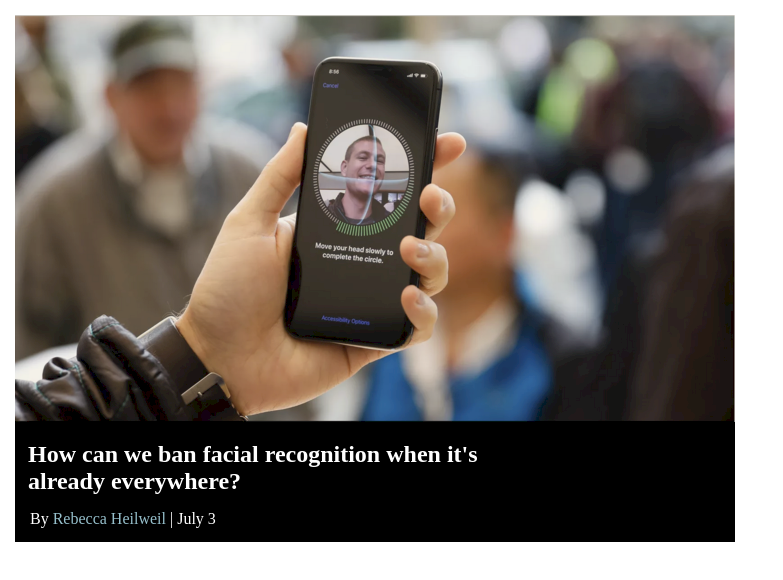
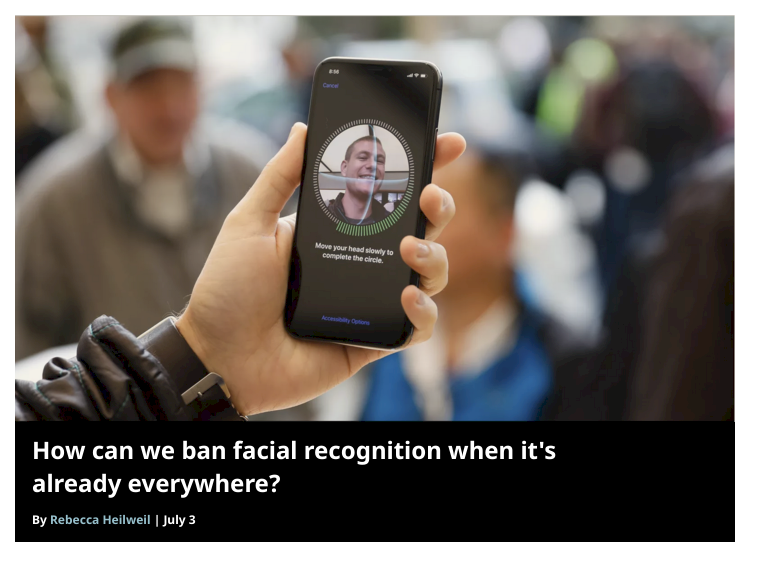
Before and after one commit to balderb/end-of-field2, a plain HTML site: page interface19/index.html in a window 1280 px wide. Shown: the whole page, without its empty margins (0-783 px from the left). Drawn offline with Linux system fonts and the light colour scheme.

Commit message:
adding last few padding changes between titles in footer

```diff
--- a/interface19/index.html
+++ b/interface19/index.html
@@ -5,6 +5,8 @@
     <meta name="viewport" content="width=device-width, initial-scale=1.0" />
     <title>Interface [filename]</title>
     <link rel="stylesheet" href="style.css">
+    <link href="https://fonts.googleapis.com/css2?family=Noto+Sans:wght@700&display=swap" rel="stylesheet">
+
   </head>
 
     <body>
--- a/interface19/style.css
+++ b/interface19/style.css
@@ -5,6 +5,7 @@
 
 body {
     color: white;
+    font-family: 'Noto Sans', sans-serif;
 }
 
 .rework-image {
@@ -24,13 +25,15 @@ body {
 }
 
 h2 {
-    padding-left:13px;
-    padding-top:20px;
+    padding-left:17px;
+    padding-bottom: 8px;
+    padding-top:12px;
 }
 
 p {
-    padding-left:15px;
-    padding-top:15px
+    padding-left:17px;
+    padding-top:4px;
+    font-size: 12px;
 }
 
 .rebecca {
```
